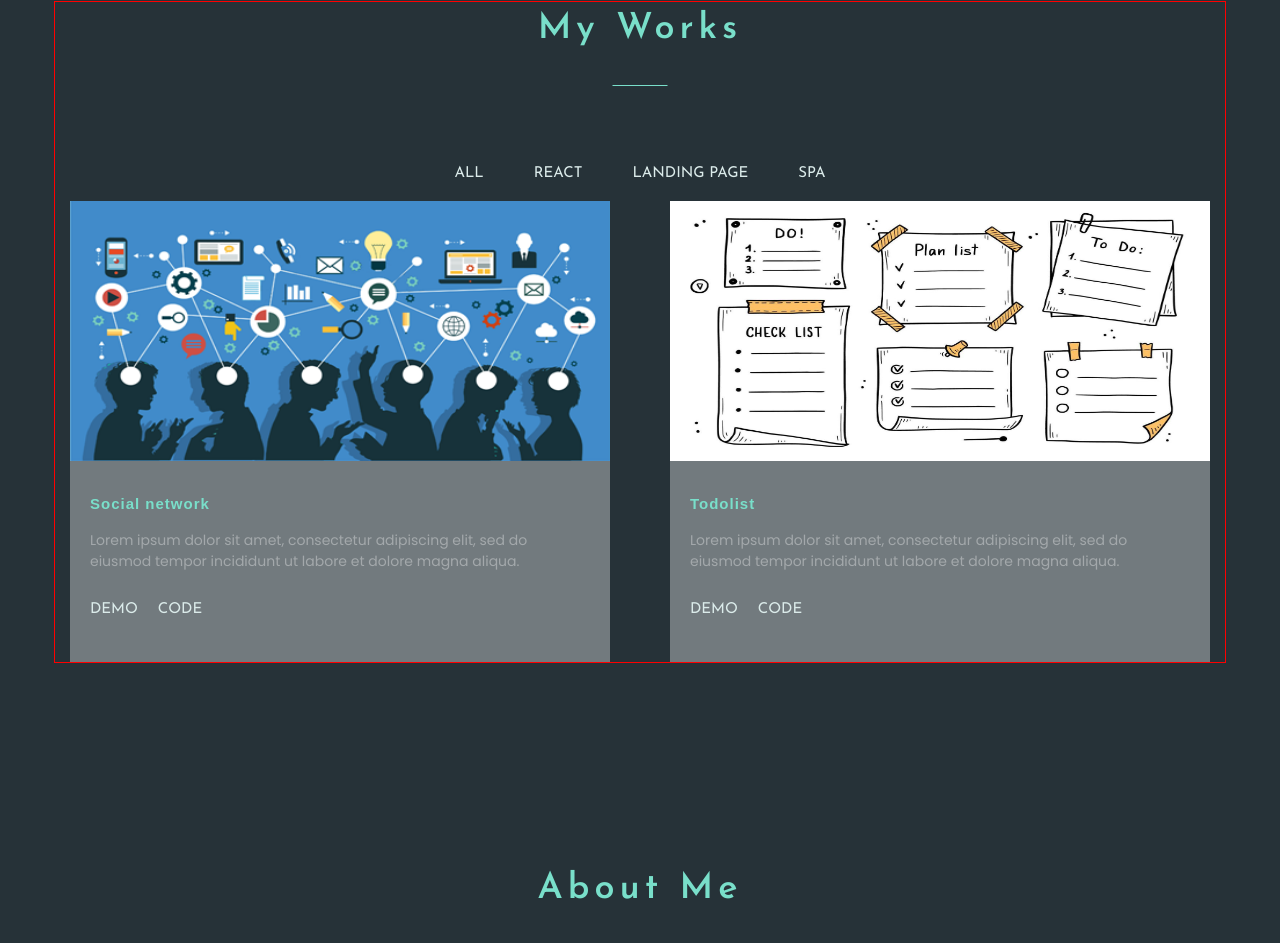
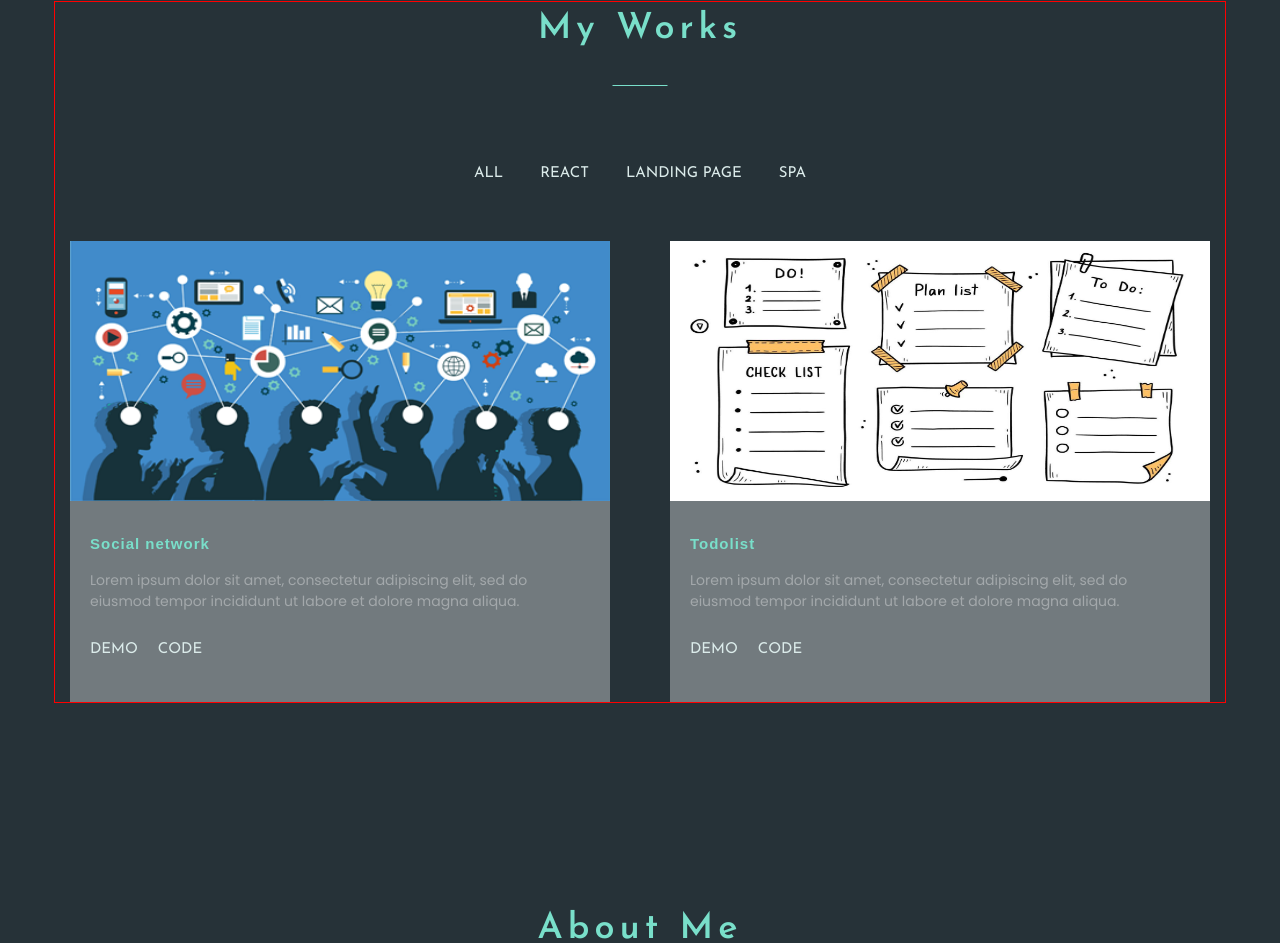
Before and after one commit to legkovaAnastasia/start-project, a React app: page / in a window 1280 px wide. Shown: the part 1999-2942 px from the top of the page. Built offline with nearby package versions, Linux system fonts and the light colour scheme.

Commit message:
menu-refactor

```diff
--- a/src/components/menu/Menu.tsx
+++ b/src/components/menu/Menu.tsx
@@ -1,11 +1,15 @@
 import React from 'react';
-import styled from "styled-components";
+import styled, {css} from "styled-components";
 import {Link, LinkProps} from "../Link";
 import {theme} from "../../styles/Theme";
 
-export const Menu = (props: { menuItems: Array<string>}&LinkProps) => {
+type MenuProps = {
+    menuItems: Array<string>
+    ulType: string
+}
+export const Menu = (props: MenuProps & LinkProps) => {
     return (
-        <StyledMenu>
+        <StyledMenu ulType={props.ulType}>
             <ul>
                 {props.menuItems.map((item, index) => {
                     return <ListItem key={index}>
@@ -17,7 +21,8 @@ export const Menu = (props: { menuItems: Array<string>}&LinkProps) => {
     );
 };
 
-const StyledMenu = styled.nav`
+const StyledMenu = styled.nav<{ulType:string}>`
+    ${props => props.ulType === 'headerMenu' && css<{ ulType: string }>`
         ul {
             display: flex;
             gap: 30px;
@@ -27,6 +32,16 @@ const StyledMenu = styled.nav`
         @media ${theme.media.tablet} {
             display: none;
         }
+    `}
+    ${props => props.ulType === 'worksMenu' && css<{ ulType: string }>`
+        ul {
+            display: flex;
+            justify-content: space-between;
+            max-width: 352px;
+            width: 100%;
+            margin: 0 auto 40px;
+        }
+    `}
 `
 
 const ListItem = styled.li`
--- a/src/layout/header/Header.tsx
+++ b/src/layout/header/Header.tsx
@@ -4,7 +4,6 @@ import {Logo} from "../../components/logo/Logo";
 import {Menu} from "../../components/menu/Menu";
 import {Container} from "../../components/Container";
 import {FlexWrapper} from "../../components/FlexWrapper";
-import {theme} from "../../styles/Theme";
 import {MobileMenu} from "../../components/menu/MobileMenu";
 
 const items = ['Home', 'Skills', 'Works', 'About Me', 'Contacts']
@@ -14,7 +13,7 @@ export const Header = () => {
             <Container>
                 <FlexWrapper justify={"space-between"} align={"center"}>
                     <Logo/>
-                    <Menu menuItems={items} type={'decorated'}/>
+                    <Menu menuItems={items} type={'decorated'} ulType={'headerMenu'}/>
                     <MobileMenu menuItems={items} type={'decorated'}/>
                 </FlexWrapper>
             </Container>
--- a/src/layout/sections/works/Works.tsx
+++ b/src/layout/sections/works/Works.tsx
@@ -16,7 +16,7 @@ export const Works = (props: LinkProps) => {
         <StyledWorks>
             <Container>
                 <SectionTitle>My Works</SectionTitle>
-                <Menu menuItems={worksItems} type={'decorated'}/>
+                <Menu menuItems={worksItems} type={'decorated'} ulType={'worksMenu'}/>
                 <FlexWrapper justify={'space-between'} align={'flex-start'}>
                     <Work title={"Social network"}
                           text={"Lorem ipsum dolor sit amet, consectetur adipiscing elit, sed do eiusmod tempor incididunt ut labore et dolore magna aliqua."}
```
Lines whose indentation alone changed are shown as unchanged.
